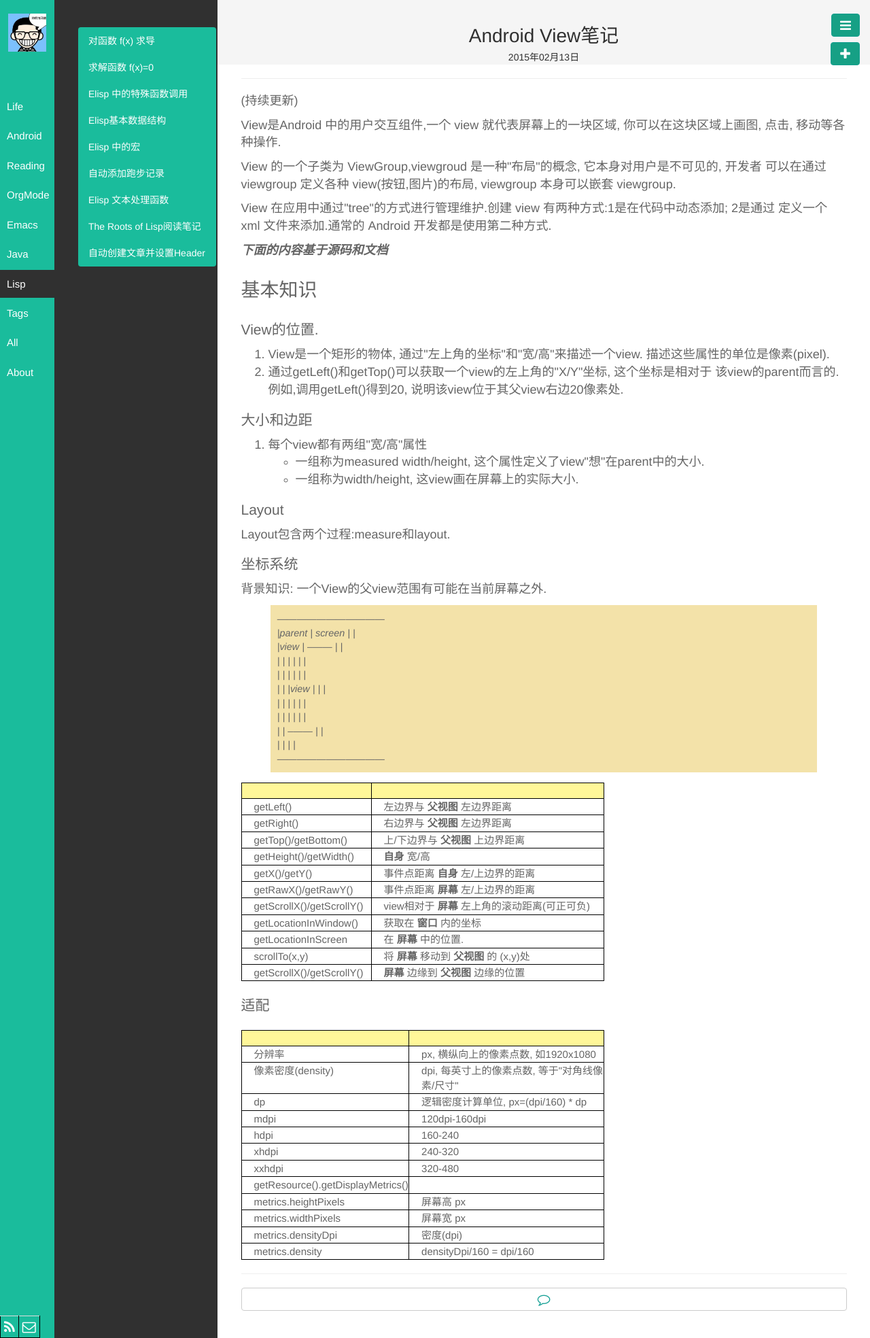
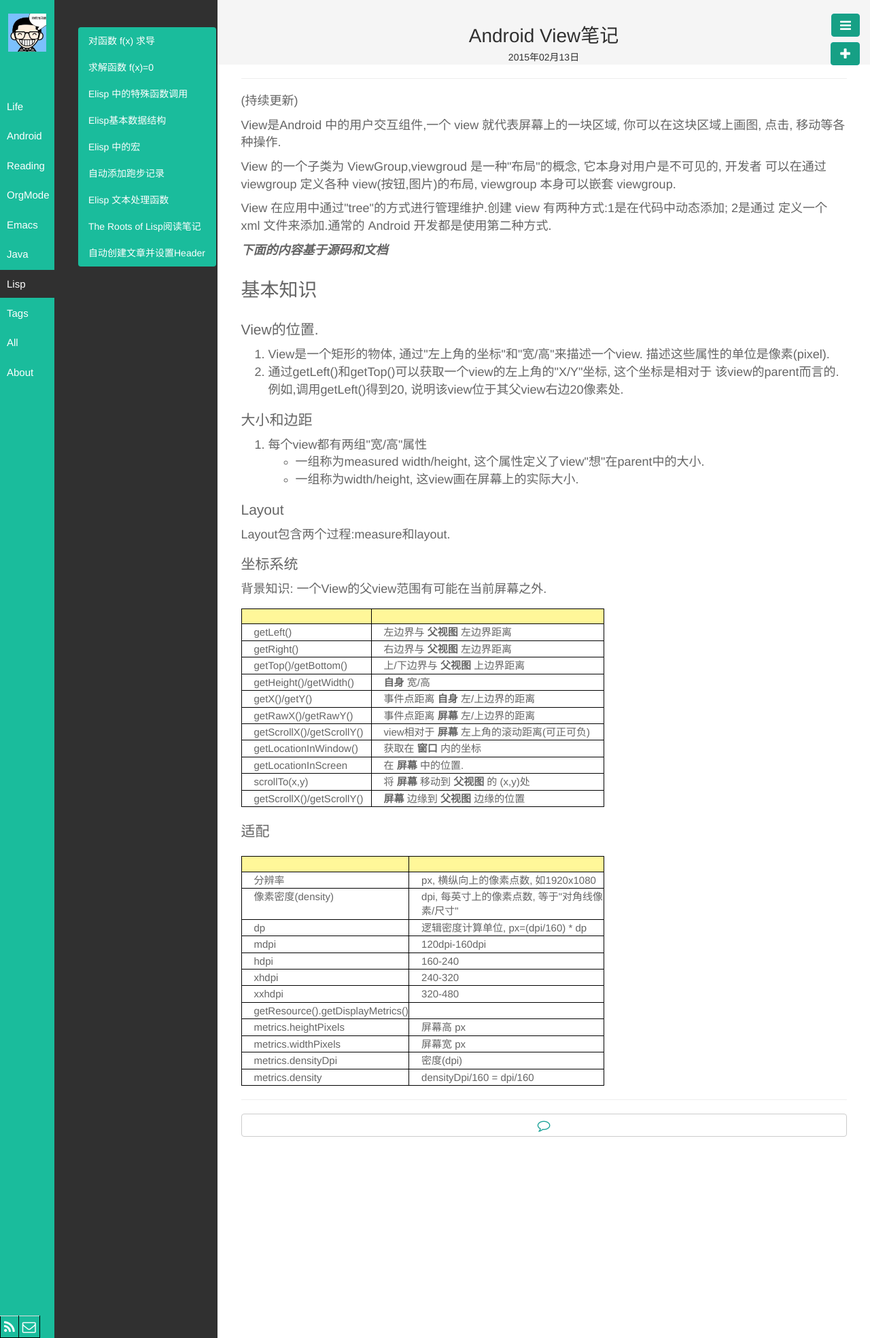
Before and after one commit to byrlx/byrlx.github.io, a Jekyll site: the page built from _posts/Android/2015-02-13-Android-View.html, in a window 1280 px wide. Shown: the whole page at 68% size. Built offline with Jekyll 4.4.1, drawn with Linux system fonts in a browser that asks for light colours.

Commit message:
update blog

```diff
--- a/_posts/Android/2015-02-13-Android-View.html
+++ b/_posts/Android/2015-02-13-Android-View.html
@@ -68,20 +68,6 @@
 <div class="outline-text-3" id="text-orgheadline4">
 <p>
 背景知识: 一个View的父view范围有可能在当前屏幕之外.
-</p>
-
-<p class="verse">
-&#x2014;&#x2014;&#x2014;&#x2014;&#x2014;&#x2014;&#x2014;&#x2014;&#x2014;&#x2014;&#x2014;<br  />
-|parent          | screen     |        |<br  />
-|view            |  &#x2013;&#x2014;&#x2014;  |               |<br  />
-|          |  |            |  |        |<br  />
-|          |  |             |  |        |<br  />
-|          |  |view  |  |        |<br  />
-|          |  |            |  |        |<br  />
-|          |  |            |  |        |<br  />
-|          |  &#x2013;&#x2014;&#x2014;  |               |<br  />
-|          |                 |        |<br  />
-&#x2014;&#x2014;&#x2014;&#x2014;&#x2014;&#x2014;&#x2014;&#x2014;&#x2014;&#x2014;&#x2014;<br  />
 </p>
 
 <table border="2" cellspacing="0" cellpadding="6" rules="groups" frame="hsides">
--- a/org/Android/2015-02-13-Android-View.org
+++ b/org/Android/2015-02-13-Android-View.org
@@ -40,7 +40,8 @@
 ** 坐标系统
 背景知识: 一个View的父view范围有可能在当前屏幕之外.
 
-#+BEGIN_VERSE
+#+BEGIN_ASCII
+
 ---------------------------------
 |parent	  | screen     |	|
 |view  	  |  --------  |       	|
@@ -52,7 +53,7 @@
 |	  |  --------  |       	|
 |	  |  	       |	|
 ---------------------------------
-#+END_VERSE
+#+END_ASCII
 
 |                           |                                              |
 |---------------------------+----------------------------------------------|
```
